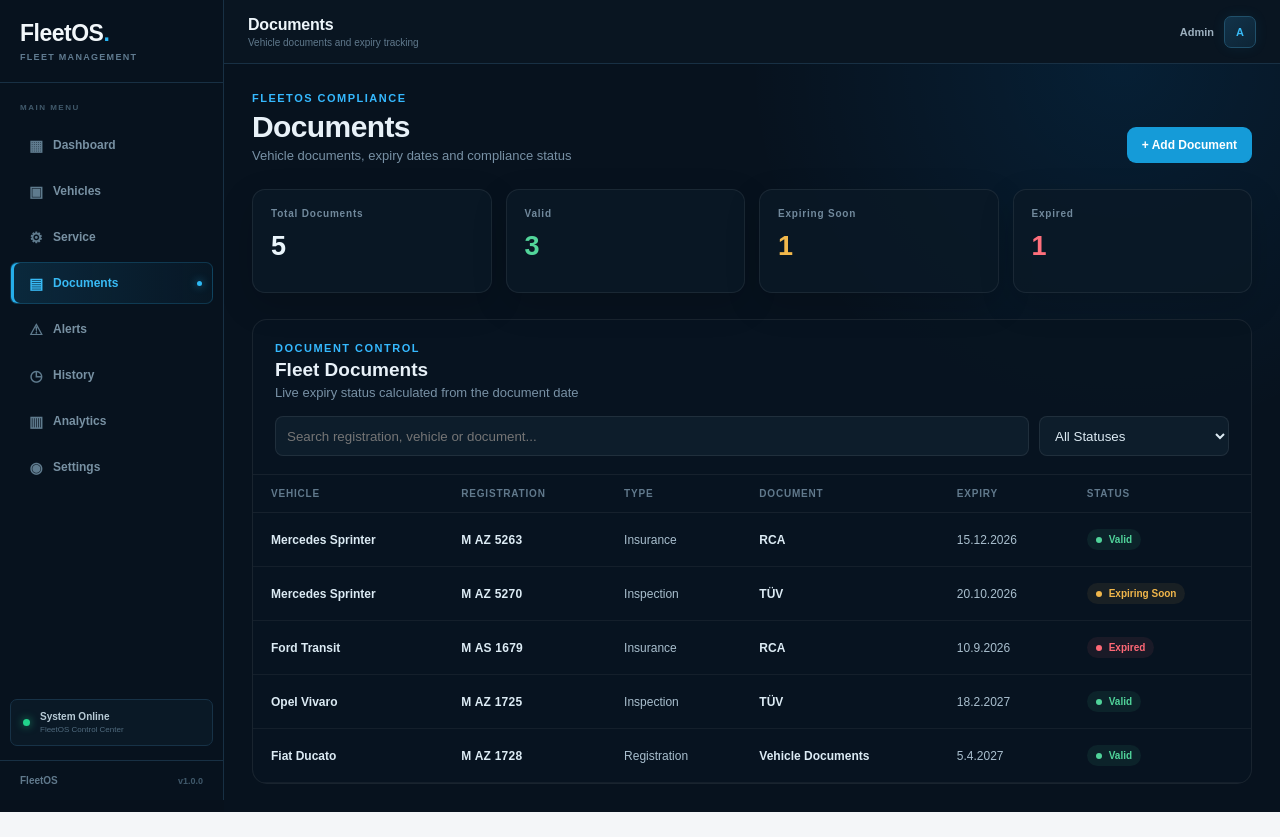
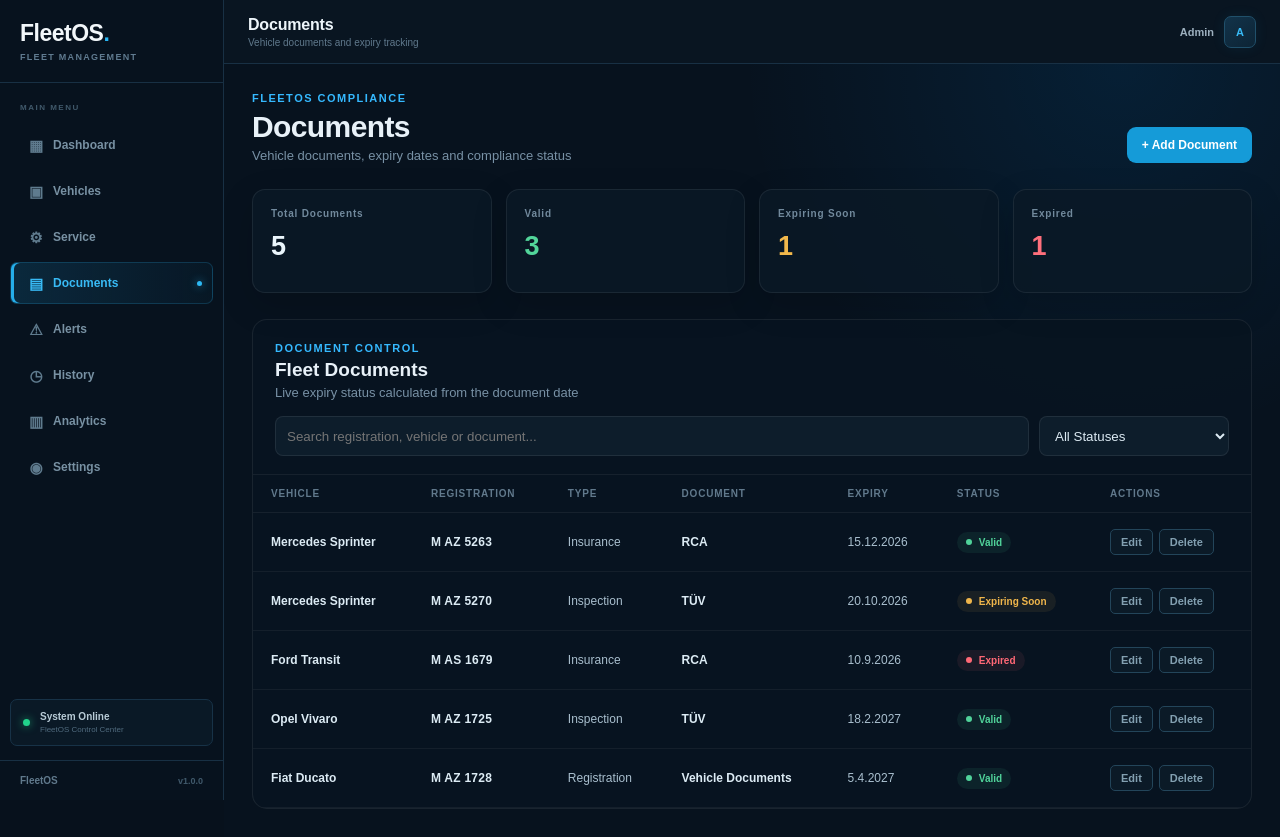
Before and after one commit to johnny1978m/FleetOS, a React (Vite) app in the folder fleetos-react/: page /documents in a window 1280 px wide. Before the commit the page ends 812 px from the top, so only its background shows below. Built offline with nearby package versions, Linux system fonts and the light colour scheme.

Commit message:
Add edit and delete for documents and fix broken characters

```diff
--- a/fleetos-react/src/context/FleetContext.jsx
+++ b/fleetos-react/src/context/FleetContext.jsx
@@ -181,6 +181,18 @@ export function FleetProvider({ children }) {
     ]);
   };
 
+  const updateDocument = (id, documentData) => {
+    setDocuments((current) =>
+      current.map((document) =>
+        document.id === id ? { ...document, ...documentData } : document,
+      ),
+    );
+  };
+
+  const deleteDocument = (id) => {
+    setDocuments((current) => current.filter((document) => document.id !== id));
+  };
+
   return (
     <FleetContext.Provider
       value={{
@@ -189,6 +201,8 @@ export function FleetProvider({ children }) {
         addVehicle,
         updateVehicle,
         addDocument,
+        updateDocument,
+        deleteDocument,
       }}
     >
       {children}
--- a/fleetos-react/src/pages/Alerts/Alerts.jsx
+++ b/fleetos-react/src/pages/Alerts/Alerts.jsx
@@ -26,7 +26,7 @@ function getDocumentStatus(expiry) {
 }
 
 function formatDate(value) {
-  if (!value) return "â€”";
+  if (!value) return "-";
   return new Date(`${value}T00:00:00`).toLocaleDateString("de-DE");
 }
 
--- a/fleetos-react/src/pages/Documents/Documents.css
+++ b/fleetos-react/src/pages/Documents/Documents.css
@@ -351,3 +351,34 @@
     grid-column: span 1;
   }
 }
+
+
+.documents-actions {
+  display: flex;
+  align-items: center;
+  gap: 6px;
+}
+
+.documents-actions button {
+  padding: 6px 10px;
+  border: 1px solid #23455a;
+  border-radius: 5px;
+  background: #0b1a27;
+  color: #83a0b1;
+  font-size: 11px;
+  font-weight: 700;
+  cursor: pointer;
+  transition: background 0.15s ease, border-color 0.15s ease, color 0.15s ease;
+}
+
+.documents-actions button:hover {
+  border-color: #278dbb;
+  background: #0e2434;
+  color: #39baf3;
+}
+
+.documents-actions .documents-delete:hover {
+  border-color: #ef535e;
+  background: rgba(239, 83, 94, 0.1);
+  color: #ef535e;
+}
--- a/fleetos-react/src/pages/Documents/Documents.jsx
+++ b/fleetos-react/src/pages/Documents/Documents.jsx
@@ -17,16 +17,18 @@ function getDocumentStatus(expiry) {
 }
 
 function formatDate(value) {
-  if (!value) return "â€”";
+  if (!value) return "-";
   return new Date(`${value}T00:00:00`).toLocaleDateString("de-DE");
 }
 
 function Documents() {
-  const { vehicles, documents, addDocument } = useFleet();
+  const { vehicles, documents, addDocument, updateDocument, deleteDocument } =
+    useFleet();
 
   const [search, setSearch] = useState("");
   const [filter, setFilter] = useState("All");
   const [modalOpen, setModalOpen] = useState(false);
+  const [editingId, setEditingId] = useState(null);
   const [form, setForm] = useState({
     vehicleId: "",
     type: "Insurance",
@@ -80,7 +82,41 @@ function Documents() {
     };
   }, [liveDocuments]);
 
-  const handleAddDocument = (event) => {
+  const emptyForm = {
+    vehicleId: "",
+    type: "Insurance",
+    document: "RCA",
+    expiry: "",
+  };
+
+  const openAddModal = () => {
+    setEditingId(null);
+    setForm(emptyForm);
+    setModalOpen(true);
+  };
+
+  const openEditModal = (document) => {
+    const vehicle = vehicles.find(
+      (item) => item.registration === document.registration,
+    );
+
+    setEditingId(document.id);
+    setForm({
+      vehicleId: vehicle ? String(vehicle.id) : "",
+      type: document.type || "Other",
+      document: document.document || "",
+      expiry: document.expiry || "",
+    });
+    setModalOpen(true);
+  };
+
+  const closeModal = () => {
+    setModalOpen(false);
+    setEditingId(null);
+    setForm(emptyForm);
+  };
+
+  const handleSaveDocument = (event) => {
     event.preventDefault();
 
     const vehicle = vehicles.find(
@@ -89,22 +125,32 @@ function Documents() {
 
     if (!vehicle || !form.expiry) return;
 
-    addDocument({
+    const documentData = {
       registration: vehicle.registration,
       vehicle: `${vehicle.brand} ${vehicle.model}`,
       type: form.type,
-      document: form.document,
+      document: form.document.trim(),
       expiry: form.expiry,
       status: getDocumentStatus(form.expiry),
-    });
+    };
 
-    setForm({
-      vehicleId: "",
-      type: "Insurance",
-      document: "RCA",
-      expiry: "",
-    });
-    setModalOpen(false);
+    if (editingId !== null) {
+      updateDocument(editingId, documentData);
+    } else {
+      addDocument(documentData);
+    }
+
+    closeModal();
+  };
+
+  const handleDeleteDocument = (document) => {
+    const confirmed = window.confirm(
+      `Delete ${document.document} for ${document.registration}? This cannot be undone.`,
+    );
+
+    if (confirmed) {
+      deleteDocument(document.id);
+    }
   };
 
   return (
@@ -119,7 +165,7 @@ function Documents() {
         <button
           type="button"
           className="documents-primary-button"
-          onClick={() => setModalOpen(true)}
+          onClick={openAddModal}
         >
           + Add Document
         </button>
@@ -186,6 +232,7 @@ function Documents() {
                 <th>DOCUMENT</th>
                 <th>EXPIRY</th>
                 <th>STATUS</th>
+                <th>ACTIONS</th>
               </tr>
             </thead>
 
@@ -222,12 +269,31 @@ function Documents() {
                         : document.status}
                     </span>
                   </td>
+
+                  <td>
+                    <div className="documents-actions">
+                      <button
+                        type="button"
+                        onClick={() => openEditModal(document)}
+                      >
+                        Edit
+                      </button>
+
+                      <button
+                        type="button"
+                        className="documents-delete"
+                        onClick={() => handleDeleteDocument(document)}
+                      >
+                        Delete
+                      </button>
+                    </div>
+                  </td>
                 </tr>
               ))}
 
               {filteredDocuments.length === 0 && (
                 <tr>
-                  <td colSpan="6" className="documents-empty">
+                  <td colSpan="7" className="documents-empty">
                     No documents found.
                   </td>
                 </tr>
@@ -240,7 +306,7 @@ function Documents() {
       {modalOpen && (
         <div
           className="documents-modal-backdrop"
-          onClick={() => setModalOpen(false)}
+          onClick={closeModal}
         >
           <div
             className="documents-modal"
@@ -249,20 +315,24 @@ function Documents() {
             <div className="documents-modal-header">
               <div>
                 <div className="panel-kicker">FLEETOS COMPLIANCE</div>
-                <h2>Add Document</h2>
-                <p>Create a document record for a fleet vehicle.</p>
+                <h2>{editingId !== null ? "Edit Document" : "Add Document"}</h2>
+                <p>
+                  {editingId !== null
+                    ? "Update this document record."
+                    : "Create a document record for a fleet vehicle."}
+                </p>
               </div>
 
               <button
                 type="button"
                 className="documents-modal-close"
-                onClick={() => setModalOpen(false)}
+                onClick={closeModal}
               >
-                Ã—
+                {"\u00d7"}
               </button>
             </div>
 
-            <form className="documents-form" onSubmit={handleAddDocument}>
+            <form className="documents-form" onSubmit={handleSaveDocument}>
               <label>
                 <span>VEHICLE</span>
                 <select
@@ -278,7 +348,7 @@ function Documents() {
                   <option value="">Select vehicle</option>
                   {vehicles.map((vehicle) => (
                     <option key={vehicle.id} value={vehicle.id}>
-                      {vehicle.registration} â€” {vehicle.brand} {vehicle.model}
+                      {vehicle.registration} - {vehicle.brand} {vehicle.model}
                     </option>
                   ))}
                 </select>
@@ -314,7 +384,7 @@ function Documents() {
                       document: event.target.value,
                     }))
                   }
-                  placeholder="RCA / TÃœV / Registration..."
+                  placeholder="RCA / TUV / Registration..."
                   required
                 />
               </label>
@@ -335,7 +405,7 @@ function Documents() {
               </label>
 
               <button type="submit" className="documents-form-save">
-                Save Document
+                {editingId !== null ? "Update Document" : "Save Document"}
               </button>
             </form>
           </div>
```
